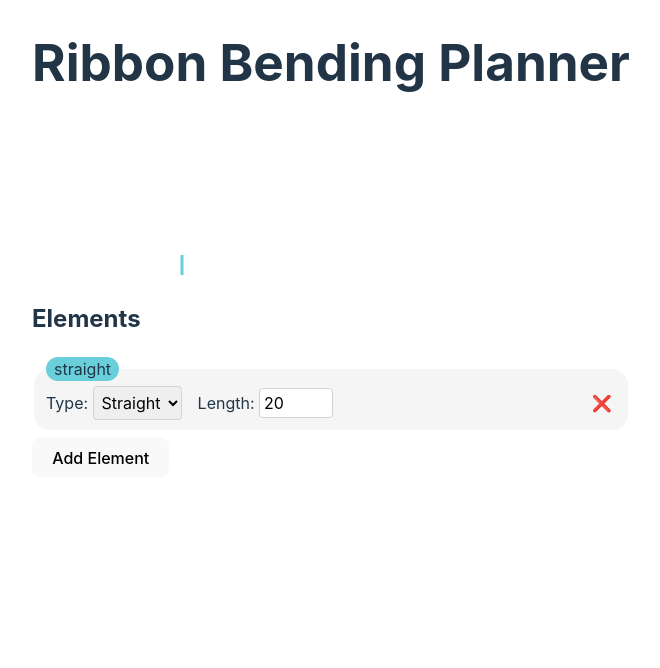
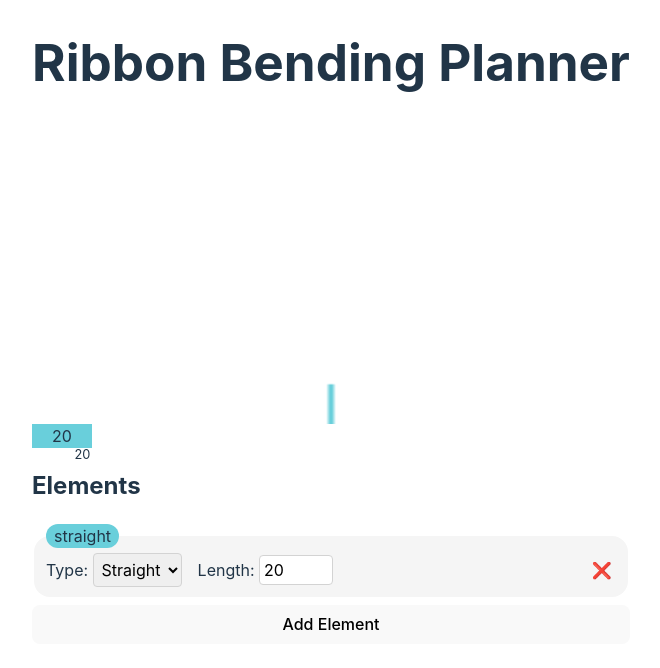
Before and after one commit to edwardbrowncross/wire-bending-planner, a Svelte app: page / in a window 1280 px wide. Both pictures are taken after a click on the button "Add Element". Shown: the top 668 px of the page, without its empty margins (309-969 px from the left). Built offline with nearby package versions, Linux system fonts and the light colour scheme.

Commit message:
display unrolled view of ribbon

```diff
--- a/src/App.svelte
+++ b/src/App.svelte
@@ -2,6 +2,7 @@
   import { getColour } from "./lib/Colours";
   import CurveRenderer from "./lib/CurveRenderer.svelte";
   import ElementInput from "./lib/ElementInput.svelte";
+  import FlatRenderer from "./lib/FlatRenderer.svelte";
 
   let elements: RibbonElement[] = [];
 
@@ -23,6 +24,7 @@
   <h1>Ribbon Bending Planner</h1>
   {#key JSON.stringify(elements)}
     <CurveRenderer {elements} />
+    <FlatRenderer {elements}/>
   {/key}
 
   <h2>Elements</h2>
@@ -37,4 +39,8 @@
 </main>
 
 <style>
+  main {
+    display: flex;
+    flex-direction: column;
+  }
 </style>
--- /dev/null
+++ b/src/lib/FlatRenderer.svelte
@@ -0,0 +1,45 @@
+<script lang="ts">
+  import { onMount } from "svelte";
+    import { getColour } from "./Colours";
+  let canvas: HTMLCanvasElement;
+
+  export let elements: RibbonElement[] = [];
+
+  function getSize (element: RibbonElement) {
+    if (element.type === "straight") {
+      return element.length;
+    } else {
+      return element.radius * Math.abs(element.angle) * Math.PI / 180;
+    }
+  }
+</script>
+
+<div id="ribbon">
+  {#each elements as element, i}
+    <div style="background-color: {getColour(i)}; width: {getSize(element)*3}px;">
+      {Math.round(getSize(element))}
+      <span class="running-total">{Math.round(elements.slice(0, i+1).reduce((acc, e) => acc + getSize(e), 0))}</span>
+    </div>
+  {/each}
+</div>
+
+<style>
+  #ribbon {
+    display: flex;
+    flex-wrap: wrap;
+    height: 1.5rem;
+    position: relative;
+  }
+  #ribbon div {
+    height: 100%;
+    display: flex;
+    place-content: center;
+    position: relative;
+  }
+  #ribbon .running-total {
+    position: absolute;
+    bottom: -1rem;
+    right: 0.1rem;
+    font-size: 0.8rem;
+  }
+</style>
```
